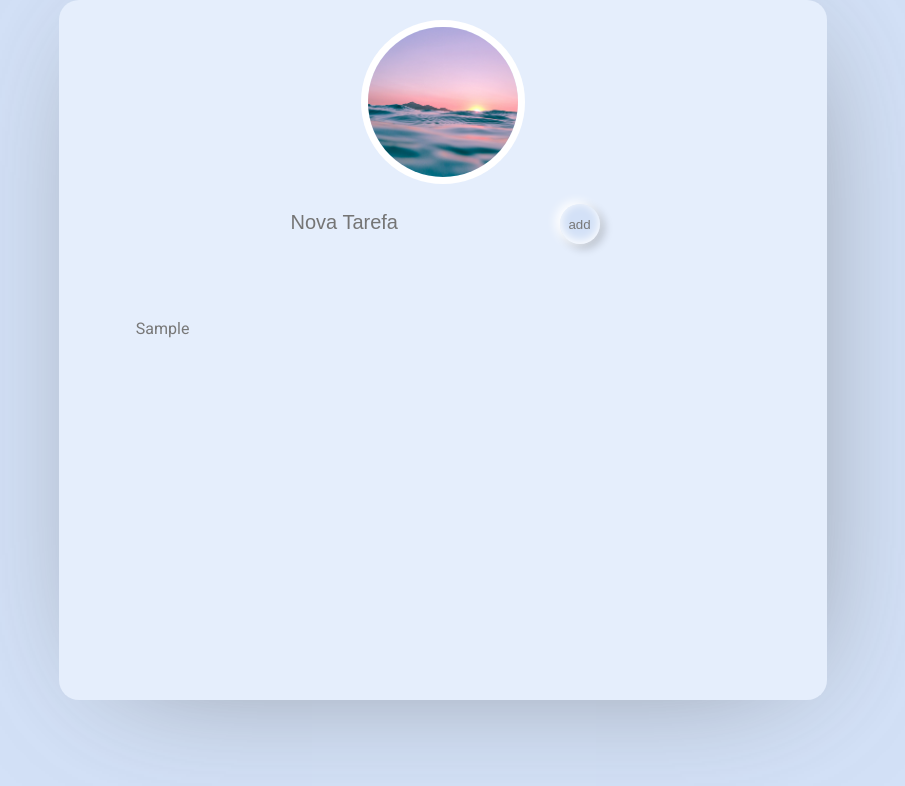
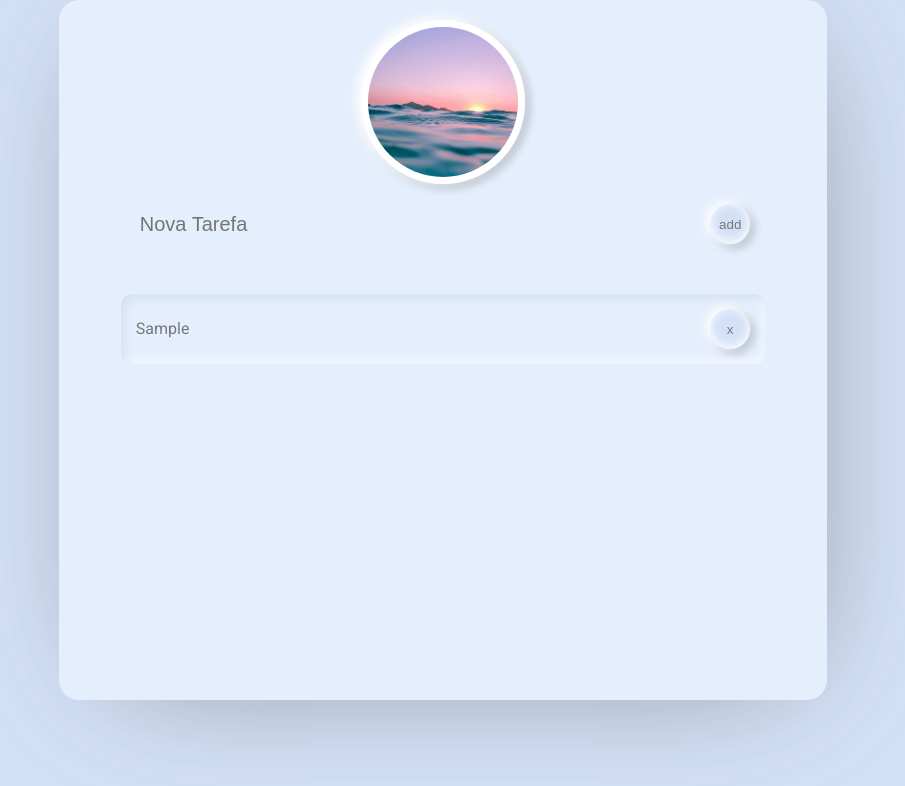
Before and after one commit to barrosraffa/estudos-React, a React app in the folder to-do-list-react/: page / in a window 1280 px wide. Both pictures are taken after typing "Sample" into the empty fields and a click on the button "add". Shown: the whole page, without its empty margins (197-1102 px from the left). Built offline with nearby package versions, Linux system fonts and the light colour scheme.

Commit message:
ajustes lógica de click

```diff
--- a/to-do-list-react/src/components/App/App.js
+++ b/to-do-list-react/src/components/App/App.js
@@ -3,9 +3,7 @@ import './App.scss';
 import city from '../../assets/mar.jpg';
 import ListItems from './ListItems';
 
-//adicionando tarefas
 //limpando o input de tarefas
-// deletando uma tarefa
 // concluindo uma tarefa
 // concluindo todas as tarefas
 // desmarcando todas as tarefas
@@ -28,7 +26,8 @@ class App extends React.Component {
         if(this.inputElement.value !== ""){
             let newItem = {
                 text: this.inputElement.value,
-                key: Date.now()
+                key: Date.now(),
+                active: true
             };
 
             this.setState((prevState) => {
--- a/to-do-list-react/src/components/App/App.scss
+++ b/to-do-list-react/src/components/App/App.scss
@@ -21,7 +21,8 @@ img {
     border-radius: 50%;
     border: 7px solid #fff;
     margin: 20px 0;
-    // box-shadow: 10px 10px 128px -49px rgba(91, 91, 91, 1.75);
+    box-shadow: inset 0px -2px 10px 1px rgba(255, 255, 255, 0.947) , -4px -2px 10px 1px rgba(255, 255, 255, 0.947), 4px 4px 8px 1px rgba(0, 0, 0, 0.18);
+
 }
 
 .img-header {
@@ -34,8 +35,8 @@ img {
 
 .header {
     align-items: center;
-    display: flex;
-    justify-content: center;
+    // display: flex;
+    // justify-content: center;
     margin: 0 auto;
     margin-bottom: 50px;
 }
@@ -52,10 +53,12 @@ button {
     cursor: pointer;
 
     &:hover {
-        background-color: #7ea2ff;
-        color: #efefef;
+        // background-color: #7ea2ff;
+        color: #787878;
         cursor: pointer;
-        box-shadow: -4px -2px 10px 1px rgba(255, 255, 255, 0.947), 4px 4px 8px 1px rgba(0, 0, 0, 0.18);
+        box-shadow: inset 5px 7px 8px 1px rgba(0, 0, 0, 0.18), inset -4px -4px 9px 2px rgba(255, 255, 255, 0.947);
+
+        // box-shadow: -4px -2px 10px 1px rgba(255, 255, 255, 0.947), 4px 4px 8px 1px rgba(0, 0, 0, 0.18);
     }
 }
 
@@ -76,7 +79,7 @@ ul {
     padding: 0;
 }
 
-.li-not-selected{
+li{
     list-style: none;
     line-height: 3;
     display: flex;
@@ -95,6 +98,7 @@ ul {
     justify-content: space-between;
     padding: 0 15px;
     cursor: pointer;
+    margin-bottom: 10px;
 }
 
 .li-select {
@@ -116,6 +120,7 @@ ul {
     justify-content: space-between;
     padding: 0 15px;
     cursor: pointer;
+    margin-bottom: 10px;
 }
 
 span {
@@ -149,3 +154,11 @@ span {
         cursor: pointer;
         }
 }
+
+form {
+    display: flex;
+    justify-content: space-between;
+    align-items: center;
+    margin: 0 auto;
+    width: 80%;
+}
--- a/to-do-list-react/src/components/App/ListItems.js
+++ b/to-do-list-react/src/components/App/ListItems.js
@@ -1,27 +1,54 @@
 import React, {Component} from "react";
+
 
    //adicionando tarefas
 class ListItems extends Component {
     constructor(props){
             super(props);
+            this.state = {items:[props.entries]};
             this.createTasks = this.createTasks.bind(this);
+            // this.toggleClass = this.toggleClass.bind(this);
     }
+
     createTasks(item){
-        return <li onClick={() => this.delete(item.key)} key={item.key}>{item.text}</li>
+        console.log("create")
+        // return <li>{item.text}
+
+        return <li className={item.active ? 'li-select': null}
+        onClick={() => this.toggleClass(item)} key={item.key}>{item.text}
+
+        <button onClick={() => this.delete(item.key)} key={item.key}>x</button>
+
+        </li>
     }
+    // deletando uma tarefa
     delete(key){
 		this.props.delete(key);
     }
+
+    //clicando na tarefa e mudando classe
+    toggleClass(item) {
+        console.log(item)
+        console.log(item.active)
+        item.active = !item.active;
+    };
+
     render(){
 		var todoEntries = this.props.entries;
-		var listItems = todoEntries.map(this.createTasks);
+        var listItems = todoEntries.map(this.createTasks);
 
 		return(
-			<ul className="li-not-selected">
-				{listItems}
+			<ul>
+                {listItems}
 			</ul>
 		);
 	}
 };
 
 export default ListItems;
+
+
+        //   {/* <button  onClick={() => this.delete(item.key)} key={item.key} id="exluir">x</button> */}
+
+        // const tarefaClick = this.state.active;
+        // this.setState({ active: !tarefaClick });
```
